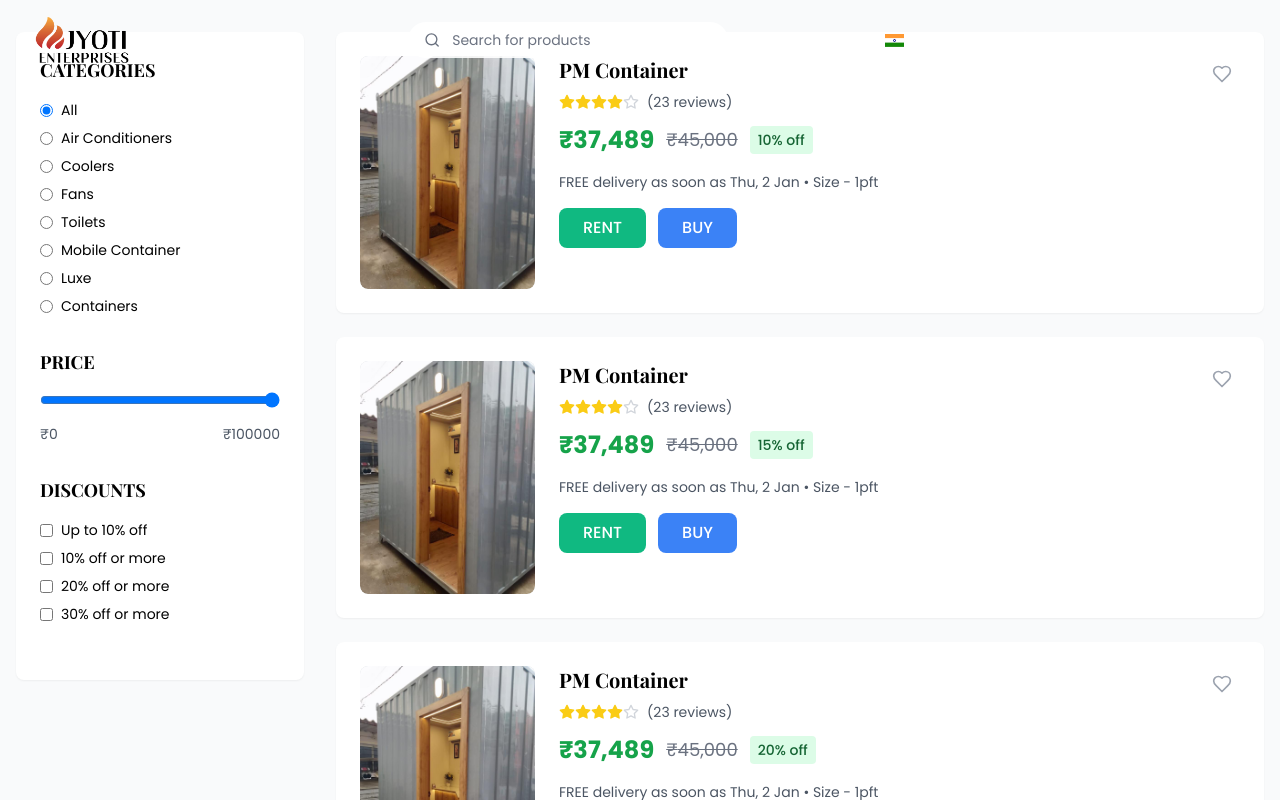
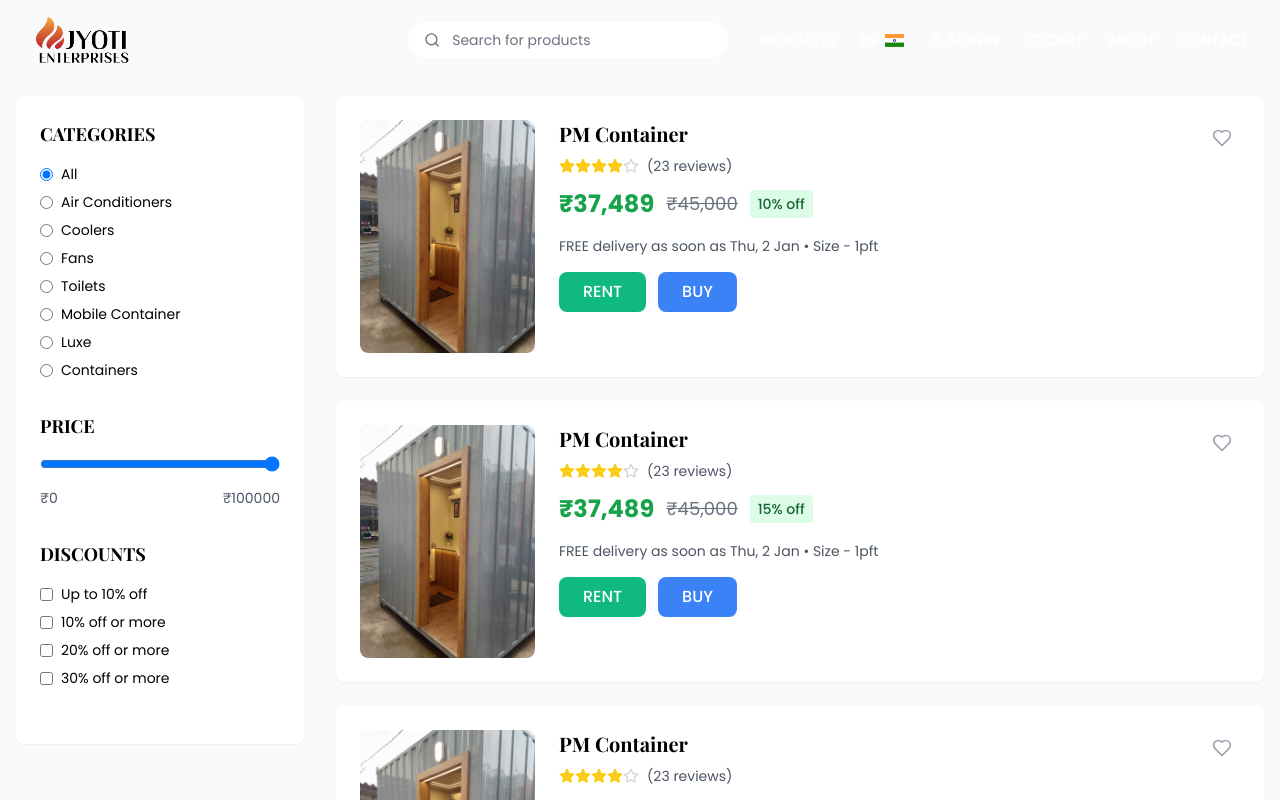
Before and after one commit to SHANKHHHH/Jyoti-F, a React (Vite) app in the folder frontend/: page /products in a window 1280 px wide. Shown: the top 800 px of the page. Built offline with nearby package versions, Linux system fonts and the light colour scheme.

Commit message:
header sat

```diff
--- a/frontend/src/pages/Products.tsx
+++ b/frontend/src/pages/Products.tsx
@@ -117,7 +117,7 @@ const ProductsPage: React.FC = () => {
   });
 
   return (
-    <div className="min-h-screen bg-gray-50">
+    <div className="min-h-screen bg-gray-50 pt-16">
       <div className="max-w-7xl mx-auto px-4 py-8">
         <div className="grid grid-cols-1 lg:grid-cols-4 gap-8">
           {/* Sidebar */}
```
